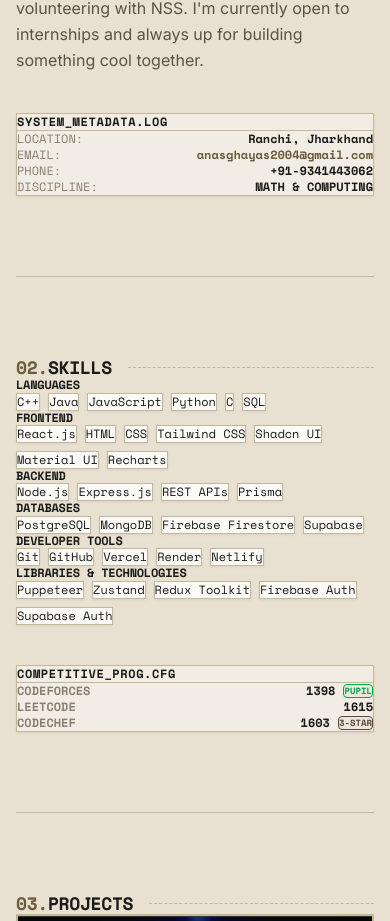
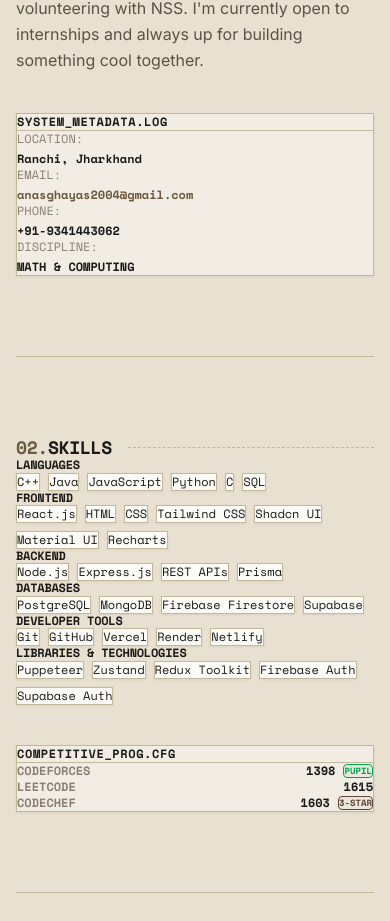
Before and after one commit to anasghayas/Portfolio, a React (Vite) app: page / in a window 390 px wide. Shown: the part 1211-2132 px from the top of the page. Built offline with nearby package versions, Linux system fonts and the light colour scheme.

Commit message:
email spillout fix

```diff
--- a/src/components/About.jsx
+++ b/src/components/About.jsx
@@ -35,29 +35,29 @@
           </div>
 
           <div className="space-y-3">
-            <div className="flex justify-between">
+            <div className="flex flex-col sm:flex-row sm:justify-between gap-1 sm:gap-4">
               <span className="text-[var(--text-muted)]">LOCATION:</span>
-              <span className="text-[var(--text-primary)] font-bold">{personalInfo.location}</span>
+              <span className="text-[var(--text-primary)] font-bold text-left sm:text-right">{personalInfo.location}</span>
             </div>
 
-            <div className="flex justify-between">
+            <div className="flex flex-col sm:flex-row sm:justify-between gap-1 sm:gap-4">
               <span className="text-[var(--text-muted)]">EMAIL:</span>
               <a
                 href={`mailto:${personalInfo.email}`}
-                className="text-[var(--accent)] hover:underline font-bold"
+                className="text-[var(--accent)] hover:underline font-bold break-all text-left sm:text-right"
               >
                 {personalInfo.email}
               </a>
             </div>
 
-            <div className="flex justify-between">
+            <div className="flex flex-col sm:flex-row sm:justify-between gap-1 sm:gap-4">
               <span className="text-[var(--text-muted)]">PHONE:</span>
-              <span className="text-[var(--text-primary)] font-bold">{personalInfo.phone}</span>
+              <span className="text-[var(--text-primary)] font-bold text-left sm:text-right">{personalInfo.phone}</span>
             </div>
 
-            <div className="flex justify-between">
+            <div className="flex flex-col sm:flex-row sm:justify-between gap-1 sm:gap-4">
               <span className="text-[var(--text-muted)]">DISCIPLINE:</span>
-              <span className="text-[var(--text-primary)] font-bold">MATH & COMPUTING</span>
+              <span className="text-[var(--text-primary)] font-bold text-left sm:text-right">MATH & COMPUTING</span>
             </div>
           </div>
         </div>
```
